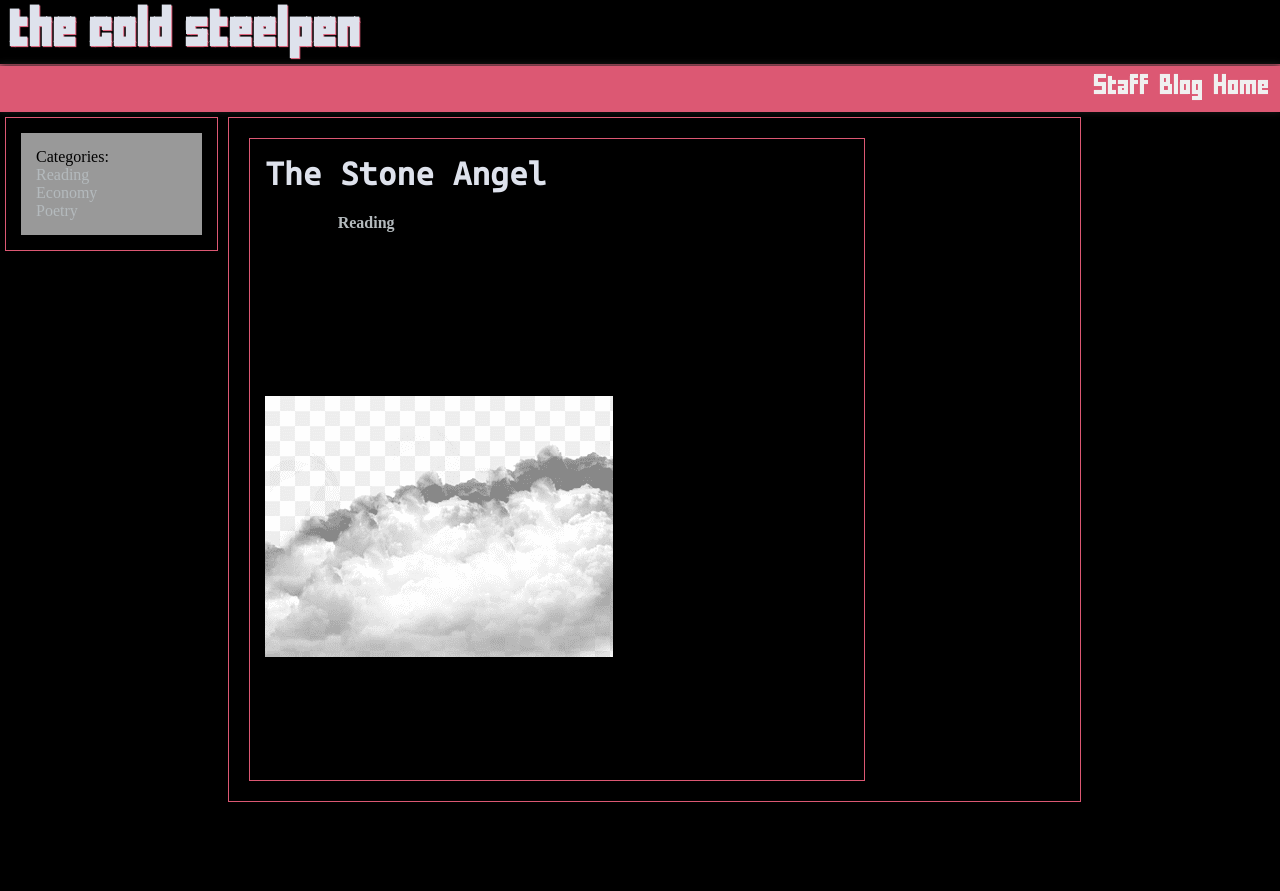
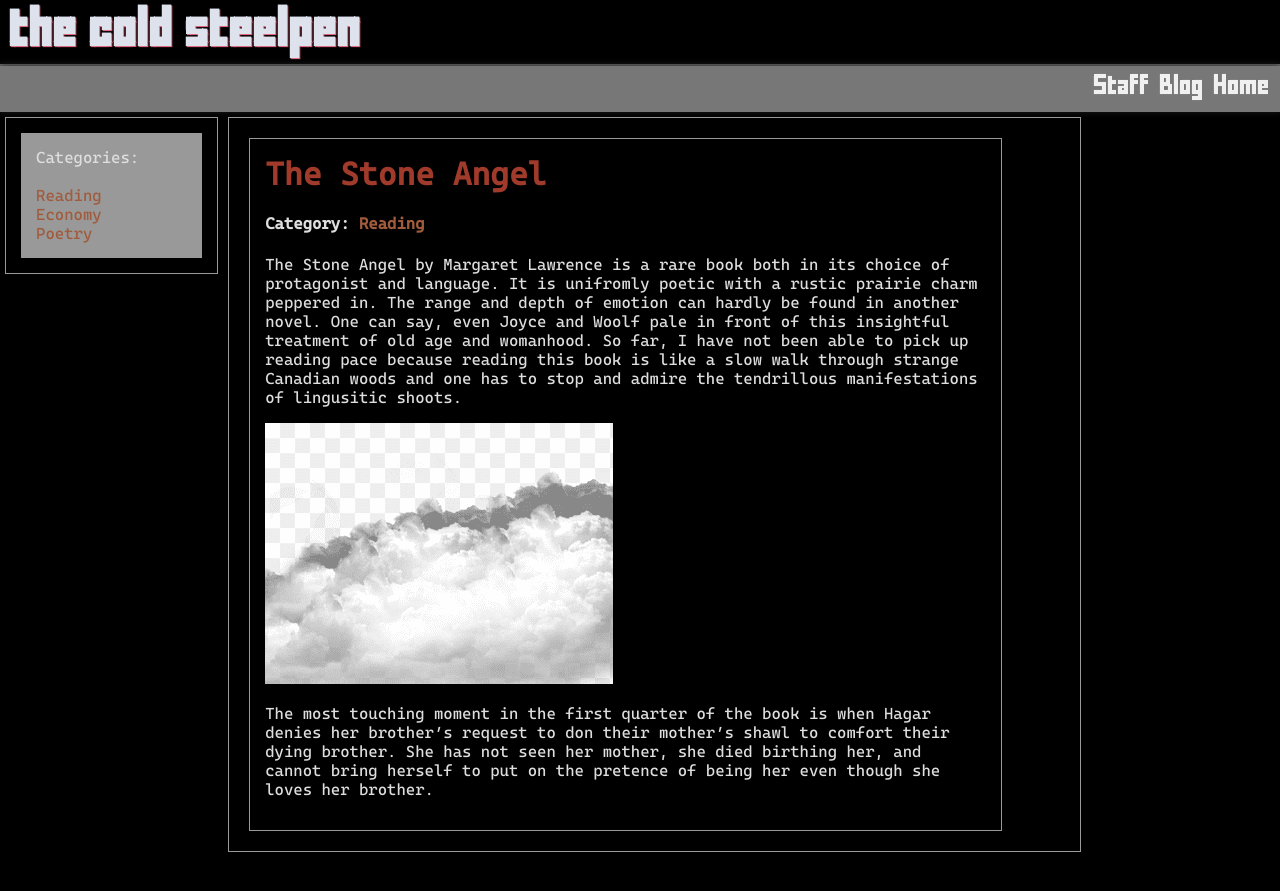
Before and after one commit to sumitee2/Karadaka-code-repo, a Jekyll site: the page built from _posts/2021-04-14-the-stone-angel.markdown, in a window 1280 px wide. Shown: the top 891 px of the page. Built offline with Jekyll 4.4.1, drawn with Linux system fonts in a browser that asks for light colours; some web fonts are replaced.

Commit message:
a color scheme terminal brown

```diff
--- a/_includes/categorysidelist.html
+++ b/_includes/categorysidelist.html
@@ -1,9 +1,10 @@
 <div class = "sidebarcat">
-Categories:
+Categories: <br>
 
 <div>
+<br>
   {% for item in site.categories %}
-    <a href="/">
+    <a href="/categories/">
       {{ item | first | capitalize }} <br>
     </a>
   {% endfor %}
--- a/_layouts/post.html
+++ b/_layouts/post.html
@@ -1,7 +1,7 @@
 ---
 layout: default
 ---
-<div class = "col-9">
+<div class = "col-11">
 <h1 class = "postTitle">{{page.title | uppercase }}</h1>
 <h4>Category: <a href="{{site.baseurl}}/categories/">{{page.category | capitalize}}</a></h4>
 <p class="postContent"> {{content}} </p>
--- a/_posts/2021-04-14-the-stone-angel.markdown
+++ b/_posts/2021-04-14-the-stone-angel.markdown
@@ -2,6 +2,7 @@
 layout: post
 title:  "The Stone Angel"
 category: reading
+author: coldsteelpen
 ---
 
 The Stone Angel by Margaret Lawrence is a rare book both in its choice of protagonist and language. It is unifromly poetic with a rustic prairie charm peppered in. The range and depth of emotion can hardly be found in another novel. One can say, even Joyce and Woolf pale in front of this insightful treatment of old age and womanhood. So far, I have not been able to pick up reading pace because reading this book is like a slow walk through strange
--- a/_sass/main.scss
+++ b/_sass/main.scss
@@ -31,9 +31,10 @@ html {
 body {
  	margin: 0px;
     padding: 0px;
-	font-family: postContentFont;
+	font-family: postTitleFont;
 	background-color: #000000;
 	background-repeat: no-repeat;
+	color: #dedede
 }
 
 .navbar {
@@ -42,7 +43,7 @@ body {
 	width: 100%;
 	box-sizing:border-box;
 	box-shadow: 0px 0px 8px 1px #222222;
-	background-color: #dc5873;
+	background-color: #777777;
 }
 
 .current {
@@ -68,6 +69,7 @@ h1 {
 
 .postTitle {
 		font-family: postTitleFont;
+		color: #a03a2b
 }
 
 .postContent {
@@ -96,11 +98,11 @@ h1 {
 	width: 100%;
 	margin: 0px;
 	padding: 0px;
-	background-color: #dc5873;
+	background-color: #777777;
 }
 
 a {
-	color: #b4babd;
+	color: #a05b3c;
 	text-decoration: none;
 }
 
@@ -122,7 +124,7 @@ a {
   padding: 15px;
   margin: 5px;
   overflow: hidden;
-  border: 1px solid #dc5873;
+  border: 1px solid #999999;
 }
 
 .savedextra {
--- a/staff.html
+++ b/staff.html
@@ -3,7 +3,7 @@ layout: default
 title: Staff
 ---
 <h1>Staff</h1>
-
+<h2>Just me for now</h2>>
 <ul>
   {% for author in site.authors %}
     <li>
```
